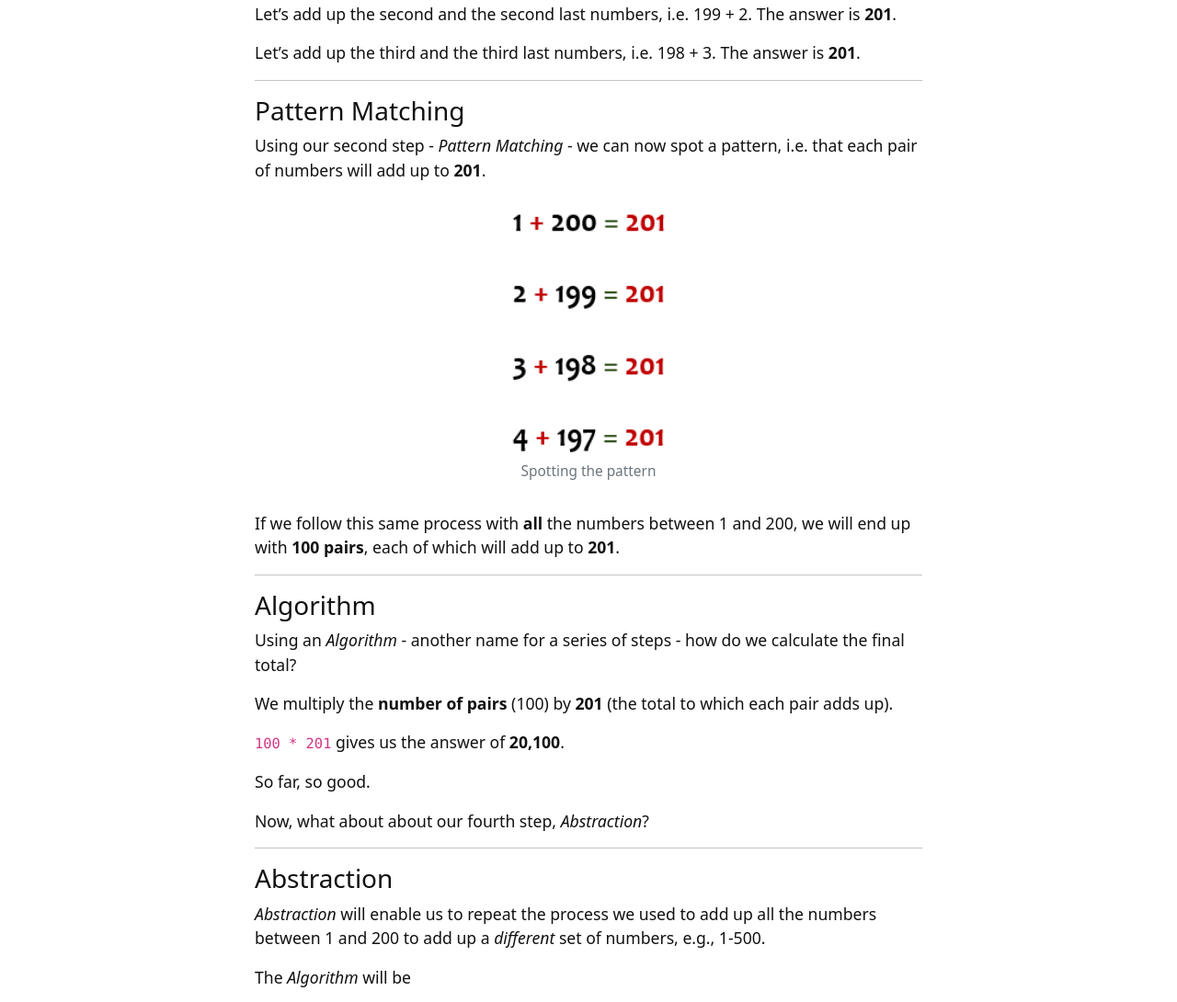
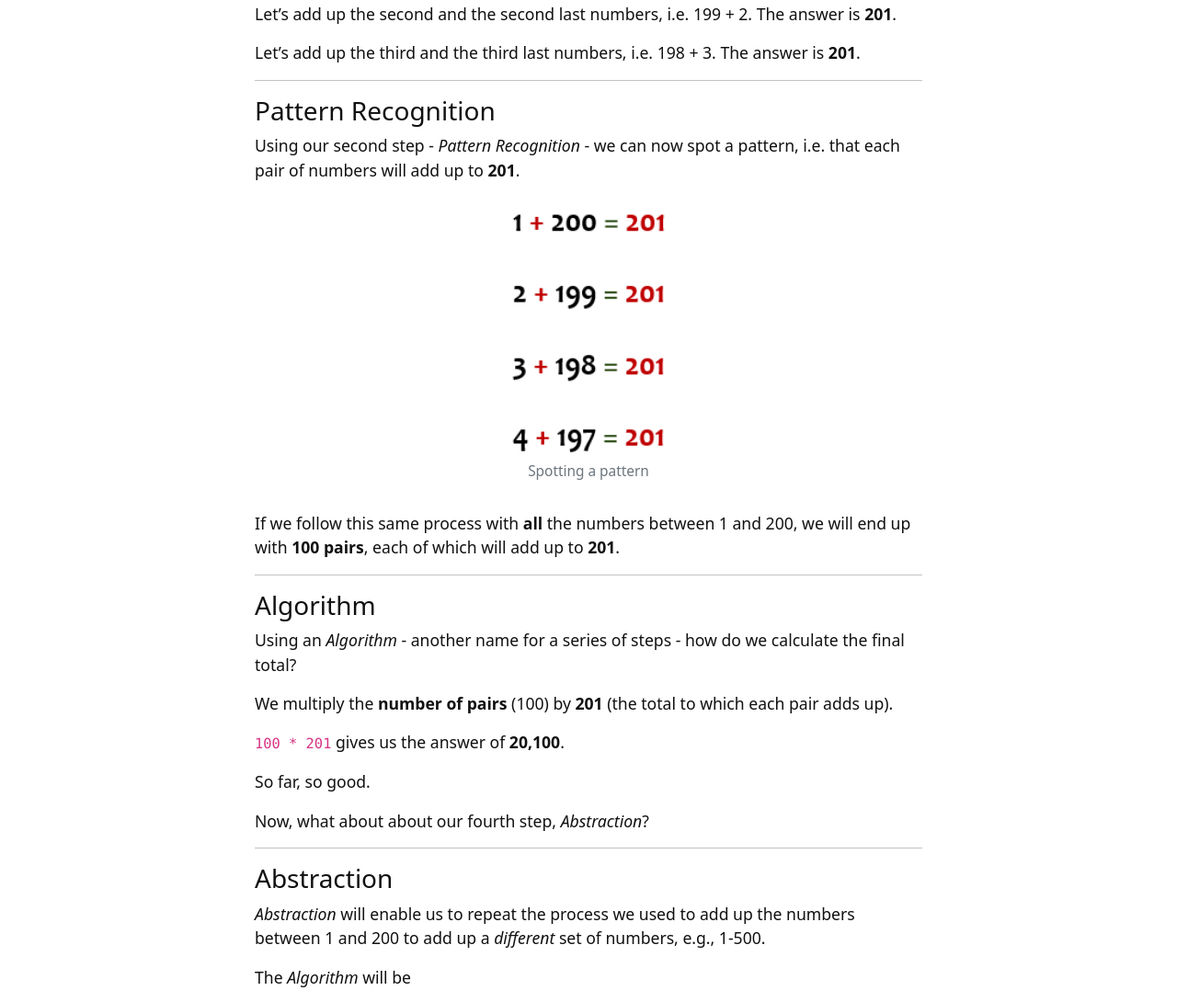
Before and after one commit to weaverbel/intro-computational-thinking, a Jekyll site: the page built from content/1-exercise.md, in a window 1280 px wide. Shown: the part 576-1666 px from the top of the page at 92% size. Built offline with Jekyll 4.4.1, drawn with Linux system fonts in a browser that asks for light colours.

Commit message:
Update 1-exercise.md
recognition

```diff
--- a/content/1-exercise.md
+++ b/content/1-exercise.md
@@ -23,11 +23,11 @@ Let's add up the third and the third last numbers, i.e. 198 + 3. The answer is *
 
 -------
 
-### Pattern Matching
+### Pattern Recognition
 
-Using our second step - *Pattern Matching* - we can now spot a pattern, i.e. that each pair of numbers will add up to **201**.
+Using our second step - *Pattern Recognition* - we can now spot a pattern, i.e. that each pair of numbers will add up to **201**.
 
-{% include figure.html img="pattern-spot.png" alt="Spotting the pattern" caption="Spotting the pattern" width="25%" %}
+{% include figure.html img="pattern-spot.png" alt="Spotting a pattern" caption="Spotting a pattern" width="25%" %}
 
 If we follow this same process with **all** the numbers between 1 and 200, we will end up with **100 pairs**, each of which will add up to **201**.
 
@@ -49,7 +49,7 @@ Now, what about about our fourth step, *Abstraction*?
 
 ### Abstraction
 
-*Abstraction* will enable us to repeat the process we used to add up all the numbers between 1 and 200 to add up a *different* set of numbers, e.g., 1-500.
+*Abstraction* will enable us to repeat the process we used to add up the numbers between 1 and 200 to add up a *different* set of numbers, e.g., 1-500.
 
 The *Algorithm* will be
 
```
